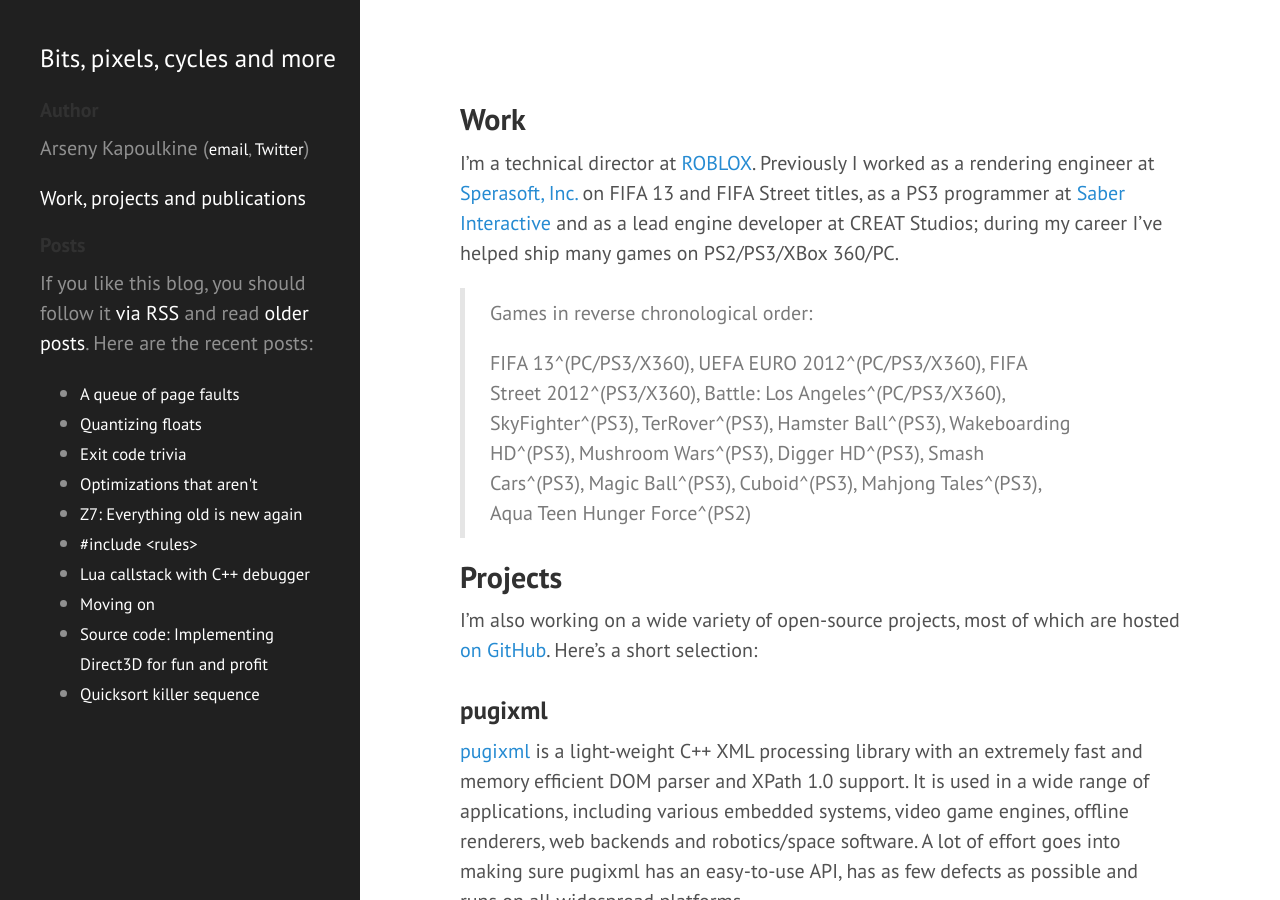
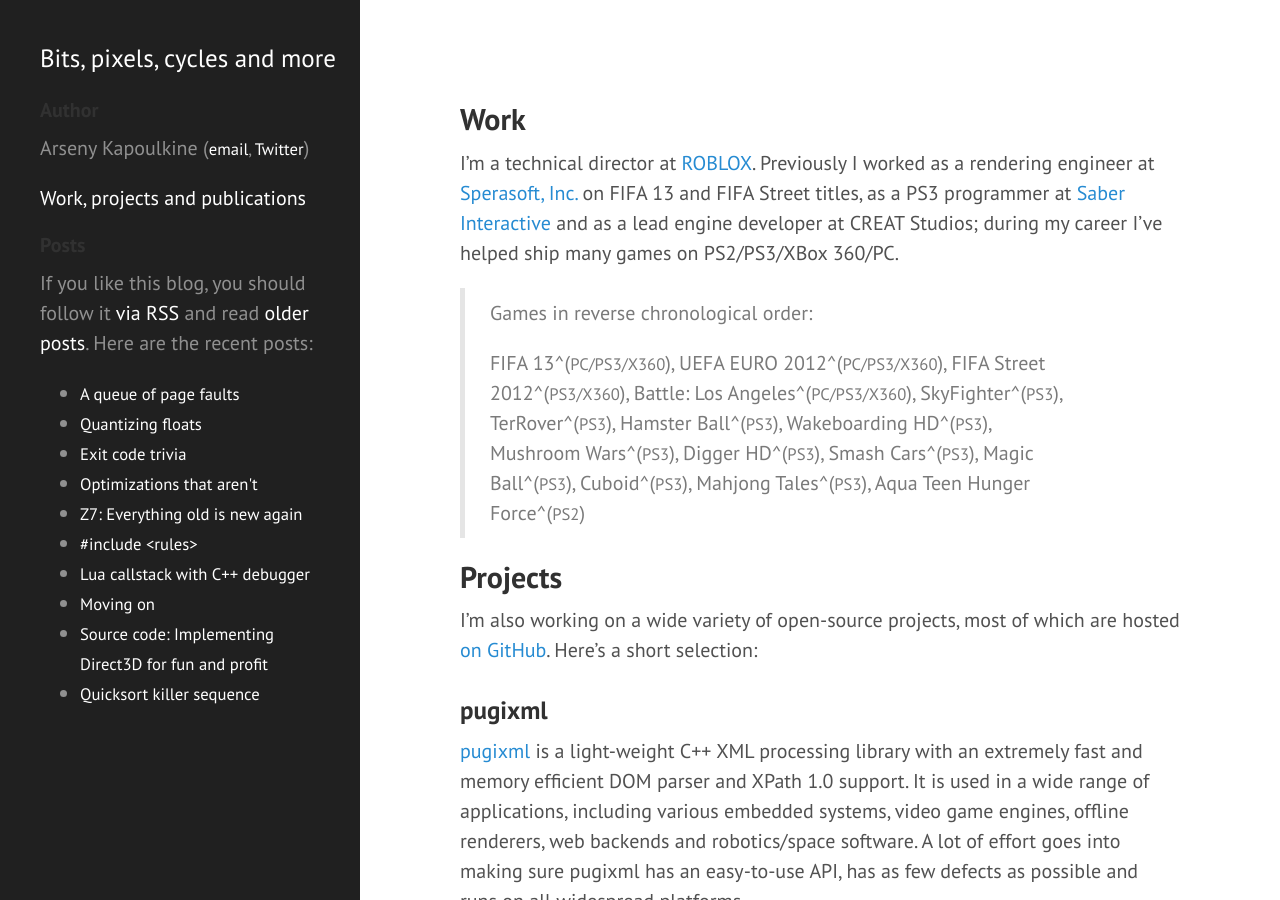
Before and after one commit to zeux/zeux.github.io, a Jekyll site: the page built from about.md, in a window 1280 px wide and 900 px high. Built offline with Jekyll 4.4.1, drawn with Linux system fonts in a browser that asks for light colours; Markdown is read by kramdown in place of the engine named in the settings.

Commit message:
Reduce font size for platforms and format game list

```diff
--- a/about.md
+++ b/about.md
@@ -8,7 +8,21 @@
 
 > Games in reverse chronological order:
 >
-> FIFA 13^(PC/PS3/X360), UEFA EURO 2012^(PC/PS3/X360), FIFA Street 2012^(PS3/X360), Battle: Los Angeles^(PC/PS3/X360), SkyFighter^(PS3), TerRover^(PS3), Hamster Ball^(PS3), Wakeboarding HD^(PS3), Mushroom Wars^(PS3), Digger HD^(PS3), Smash Cars^(PS3), Magic Ball^(PS3), Cuboid^(PS3), Mahjong Tales^(PS3), Aqua Teen Hunger Force^(PS2)
+> FIFA 13^(<small>PC/PS3/X360</small>),
+> UEFA EURO 2012^(<small>PC/PS3/X360</small>),
+> FIFA Street 2012^(<small>PS3/X360</small>),
+> Battle: Los Angeles^(<small>PC/PS3/X360</small>),
+> SkyFighter^(<small>PS3</small>),
+> TerRover^(<small>PS3</small>),
+> Hamster Ball^(<small>PS3</small>),
+> Wakeboarding HD^(<small>PS3</small>),
+> Mushroom Wars^(<small>PS3</small>),
+> Digger HD^(<small>PS3</small>),
+> Smash Cars^(<small>PS3</small>),
+> Magic Ball^(<small>PS3</small>),
+> Cuboid^(<small>PS3</small>),
+> Mahjong Tales^(<small>PS3</small>),
+> Aqua Teen Hunger Force^(<small>PS2</small>)
 
 ## Projects
 
```
